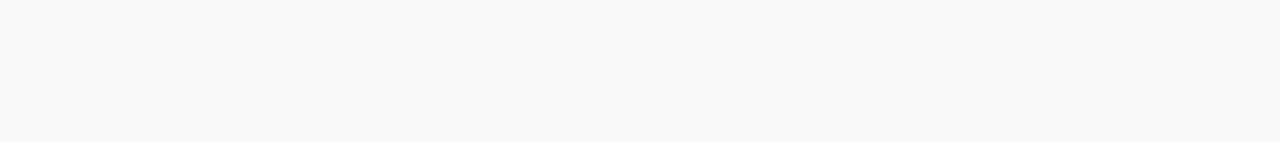
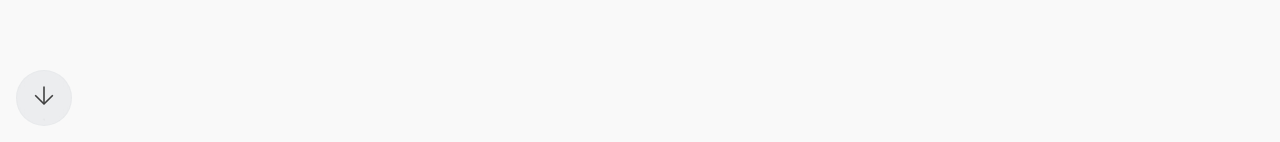
Before and after one commit to floriankulig/portfolio-new, a Next.js app: page / in a window 1280 px wide. Shown: the part 658-800 px from the top of the page. Built offline with nearby package versions, Linux system fonts and the light colour scheme.

Commit message:
add scrollindicator for hero section

```diff
--- a/src/components/home/Hero.tsx
+++ b/src/components/home/Hero.tsx
@@ -1,15 +1,19 @@
 import { ArrowButton, TransitionLink } from "components/shared";
 import {
   AnimatePresence,
+  easeOut,
   motion,
+  Transition,
   useMotionValueEvent,
+  useScroll,
   useTime,
   useTransform,
   Variants,
 } from "framer-motion";
 import { useViewport } from "hooks";
 import { lighten, rgba } from "polished";
-import { useState } from "react";
+import { useRef, useState } from "react";
+import { ArrowDown, Repeat } from "react-feather";
 import styled from "styled-components";
 import { theme } from "styles";
 import { EMAIL, YEARS_OF_EXPERIENCE } from "ts/content";
@@ -21,6 +25,7 @@ const StyledHeroSection = styled.section`
     --alignment: center;
   }
   min-height: 100lvh;
+  position: relative;
   padding-block: max(20vh, 100px);
   display: flex;
   flex-direction: column;
@@ -96,6 +101,15 @@ const StyledButtons = styled.div`
 
 export const Hero = () => {
   const { isMobile } = useViewport(720);
+  const sectionRef = useRef<HTMLElement>(null);
+  const { scrollYProgress } = useScroll({
+    target: sectionRef,
+    offset: ["start start", "end start"],
+  });
+  const [scrolled, setScrolled] = useState(false);
+  useMotionValueEvent(scrollYProgress, "change", (latest) => {
+    setScrolled(latest > 0.05);
+  });
   const mobileDescription = (
     <p>
       I&apos;m a Software Engineer with{" "}
@@ -114,7 +128,7 @@ export const Hero = () => {
     </p>
   );
   return (
-    <StyledHeroSection className="main-col">
+    <StyledHeroSection className="main-col" ref={sectionRef}>
       <TextAnimation />
       <h1>
         Creative <br /> Software Engineer
@@ -126,6 +140,7 @@ export const Hero = () => {
         </TransitionLink>
         <a href={`mailto:${EMAIL}?subject=Let's work together!`}>Reach out</a>
       </StyledButtons>
+      <AnimatePresence>{!scrolled && <ScrollingIndicator />}</AnimatePresence>
     </StyledHeroSection>
   );
 };
@@ -147,7 +162,7 @@ const StyledTextAnimation = styled(motion.div)`
 const sentenceVariants: Variants = {
   animate: {
     transition: {
-      delayChildren: 0.05,
+      delayChildren: 0.025,
       staggerChildren: 0.0125,
     },
   },
@@ -181,7 +196,7 @@ const letterVariants: Variants = {
   },
 };
 
-export const TextAnimation = () => {
+const TextAnimation = () => {
   const sentences = [
     "Driving Experiences.",
     "Pushing Excellence.",
@@ -193,7 +208,6 @@ export const TextAnimation = () => {
     Math.floor(latest / (1000 * changeSeconds))
   );
   useMotionValueEvent(counter, "change", (latest) => {
-    console.log(latest);
     setSentence(sentences[latest % sentences.length]);
   });
   const [sentence, setSentence] = useState(sentences[0]);
@@ -225,3 +239,123 @@ export const TextAnimation = () => {
     </StyledTextAnimation>
   );
 };
+
+const StyledScrollIndicator = styled(motion.div)`
+  --padding: min(16px, 5vw);
+  --size: 56px;
+  position: fixed;
+  width: var(--size);
+  height: var(--size);
+  border-radius: 50%;
+  left: var(--padding);
+  top: calc(min(100%, 100dvh) - var(--padding) - var(--size));
+  display: grid;
+  place-items: center;
+  color: var(--text2);
+  background-color: ${({ theme }) => rgba(theme.bg3, 0.6)};
+  border: 1px solid ${({ theme }) => rgba(theme.bg3, 0.5)};
+  backdrop-filter: blur(8px);
+  z-index: 10;
+  span {
+    position: relative;
+    display: grid;
+    place-items: center;
+    span {
+      position: absolute;
+    }
+  }
+`;
+
+const indicatorVariants: Variants = {
+  initial: {
+    scale: 0,
+    originY: "bottom",
+  },
+  animate: {
+    scale: 1,
+    originY: "bottom",
+    transition: {
+      ease: theme.easing,
+      duration: 0.45,
+      delayChildren: 0.4,
+    },
+  },
+  exit: {
+    scale: 0,
+    originY: "top",
+    transition: {
+      delay: 0.15,
+      ease: theme.easing,
+      duration: 0.35,
+    },
+  },
+};
+
+const arrowTransition: Transition = {
+  repeat: Infinity,
+  delay: 2,
+  repeatDelay: 0.75,
+  ease: theme.easing,
+  duration: 1.5,
+};
+
+const arrowVariants: Variants = {
+  initial: (custom) => ({
+    y: custom ? -24 : 0,
+    scale: custom ? 0.5 : 1,
+    opacity: custom ? 0 : 1,
+  }),
+  animate: (custom) => ({
+    y: custom ? 0 : 24,
+    scale: custom ? 1 : 0,
+    opacity: custom ? 1 : 0,
+    transition: {
+      y: arrowTransition,
+      scale: arrowTransition,
+      opacity: {
+        ...arrowTransition,
+        ease: "easeInOut",
+        duration: arrowTransition.duration * 0.75,
+        repeatDelay:
+          arrowTransition.repeatDelay! + arrowTransition.duration * 0.25,
+      },
+    },
+  }),
+};
+
+const transitionVariants: Variants = {
+  initial: {
+    scale: 0,
+  },
+  animate: {
+    scale: 1,
+    transition: {
+      type: "spring",
+      damping: 13,
+      stiffness: 120,
+    },
+  },
+  exit: {
+    scale: 0,
+  },
+};
+
+const ScrollingIndicator: React.FC = () => {
+  const Arrow = <ArrowDown size={32} strokeWidth={1.25} strokeLinecap="butt" />;
+
+  return (
+    <StyledScrollIndicator
+      initial="initial"
+      animate="animate"
+      exit="exit"
+      variants={indicatorVariants}
+    >
+      <motion.span variants={transitionVariants}>
+        <motion.span variants={arrowVariants} custom={true}>
+          {Arrow}
+        </motion.span>
+        <motion.span variants={arrowVariants}>{Arrow}</motion.span>
+      </motion.span>
+    </StyledScrollIndicator>
+  );
+};
```
